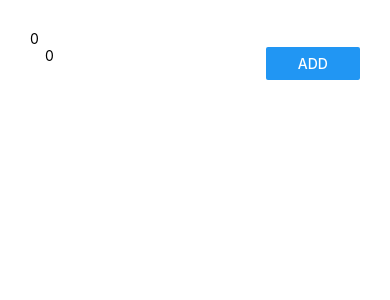
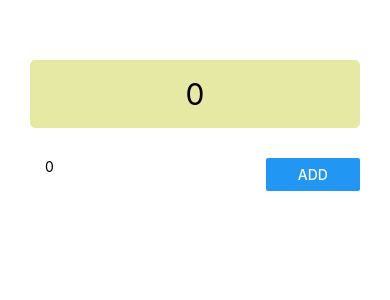
Before and after one commit to felipegabriel1942/react-native-somador-app, a React Native app: screen / in a window 390 px wide. Shown: the top 300 px of the page. Built offline with nearby package versions, Linux system fonts and the light colour scheme.

Commit message:
Visor finalizado

```diff
--- a/src/components/SomadorResult.js
+++ b/src/components/SomadorResult.js
@@ -1,16 +1,31 @@
 import React from 'react';
-import { View, Text } from 'react-native';
+import { View, Text, StyleSheet } from 'react-native';
 import { connect } from 'react-redux';
 
 const SomadorResult = ({ values }) => {
     let total = 0;
     values.map(v => total += +v.value);
     return (
-        <View>
-            <Text>{total}</Text>
+        <View style={styles.container}>
+            <Text style={styles.result}>{total}</Text>
         </View>
     );
 }
+
+const styles = StyleSheet.create({
+    container: {
+        padding: 15,
+        marginVertical: 30,
+        alignItems: 'center',
+        backgroundColor: '#E5E9A3',
+        borderWidth: 1,
+        borderRadius: 5,
+        borderColor: '#E5E9A3'
+    },
+    result: {
+        fontSize: 30
+    }
+});
 
 const mapStateToProps = state => {
     const { values } = state;
```
